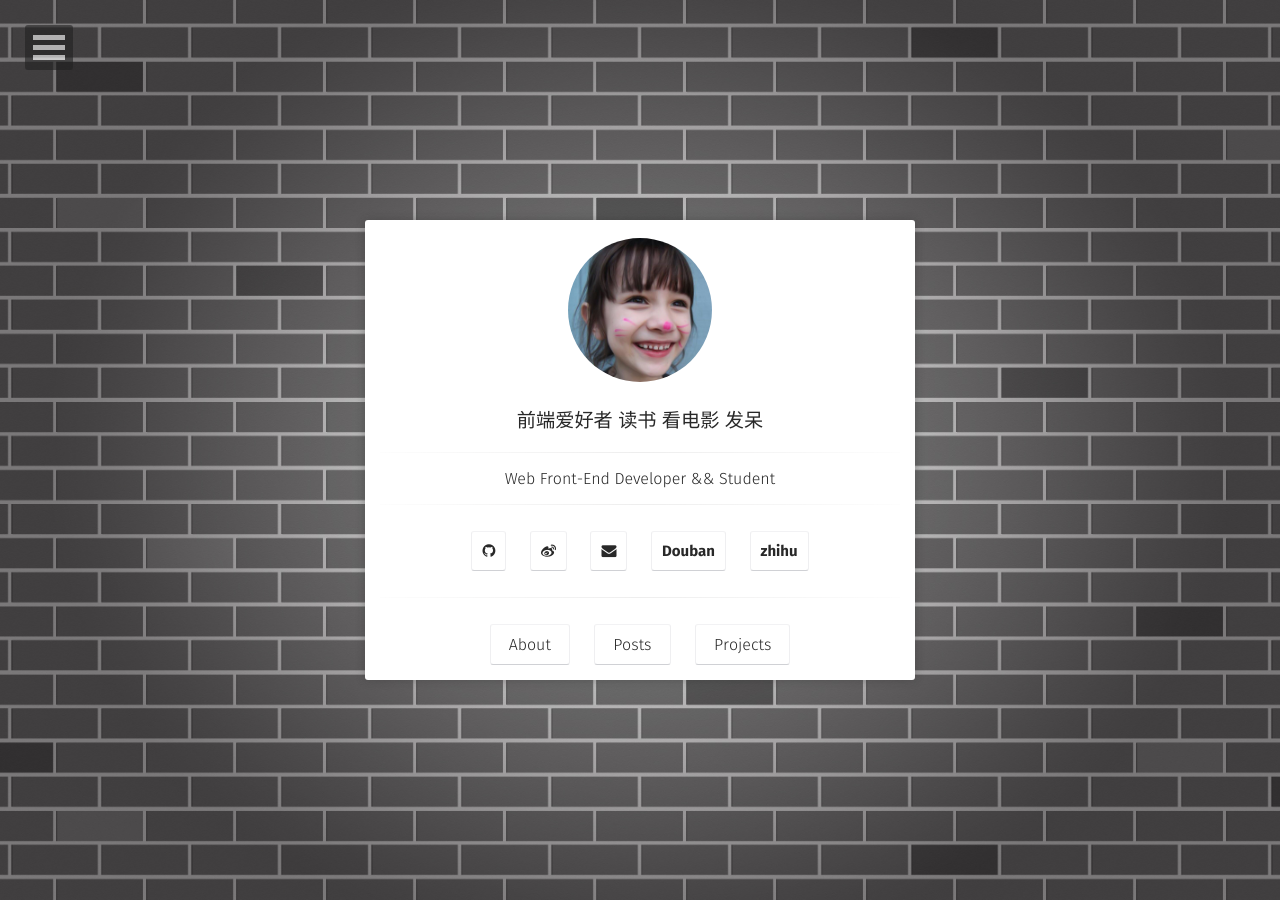
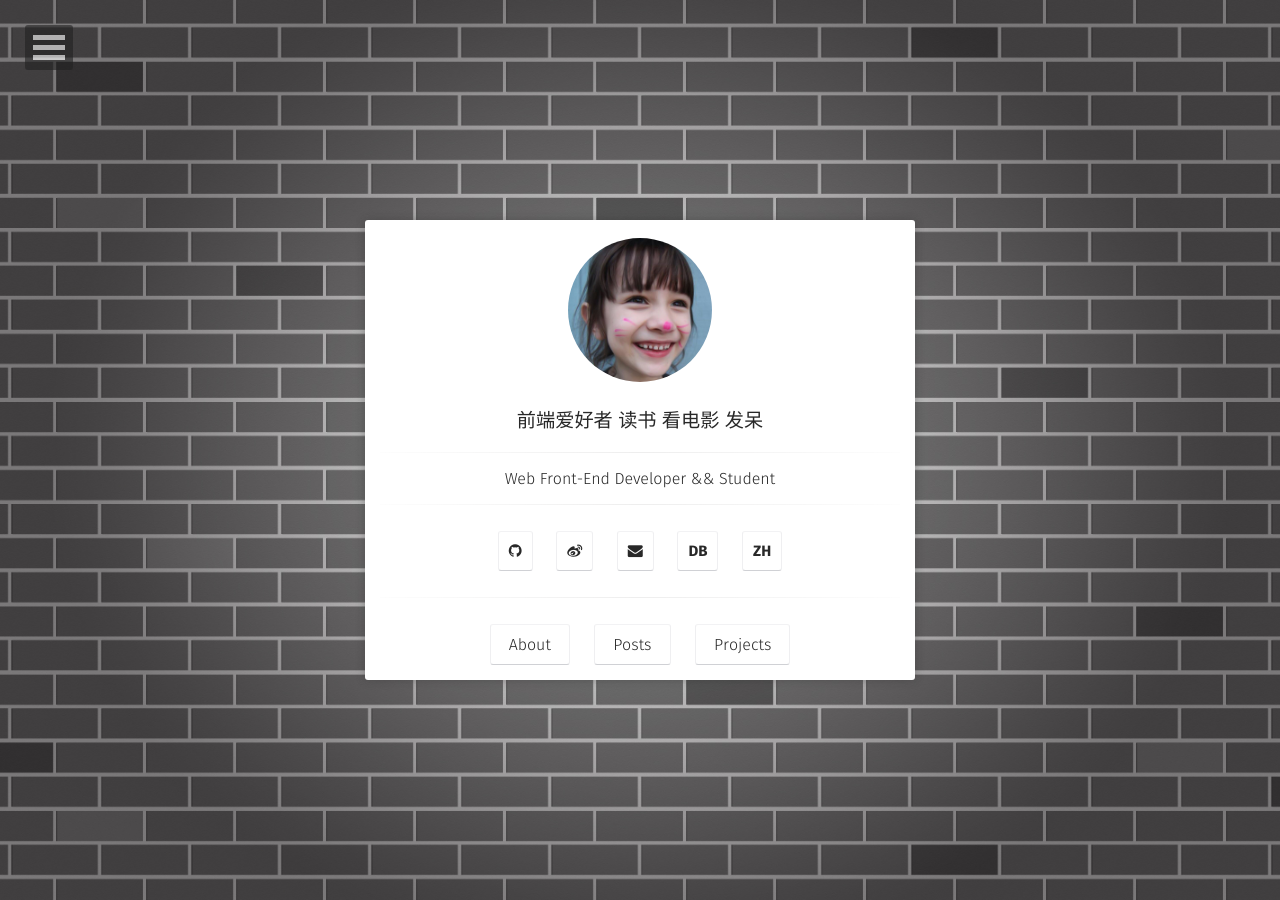
Before and after one commit to Chenyueli/Blog, a Jekyll site: the page built from index.html, in a window 1280 px wide. Built offline with Jekyll 4.4.1, drawn with Linux system fonts in a browser that asks for light colours; some web fonts are replaced.

Commit message:
change less post

```diff
--- a/_includes/social-links.html
+++ b/_includes/social-links.html
@@ -3,6 +3,6 @@
                         <a class="social-btn" href="http://github.com/Chenyueli" target="_blank" ><i class="fa fa-github" aria-hidden="true"></i></a>
                         <a class="social-btn" href="http://www.weibo.com/3203834660" target="_blank" ><i class="fa fa-weibo" aria-hidden="true"></i></a>
                         <a class="social-btn" href="mailto:me@18559024715.163.com" target="_blank"><i class="fa fa-envelope" aria-hidden="true"></i></a>
-                         <a class="social-btn" href="http://www.douban.com/people/Chenyueli/" target="_blank" >Douban</a>
-                        <a class="social-btn" href="http://www.zhihu.com/people/chenyuelili" target="_blank">zhihu</a>
+                         <a class="social-btn" href="http://www.douban.com/people/Chenyueli/" target="_blank" >DB</a>
+                        <a class="social-btn" href="http://www.zhihu.com/people/chenyuelili" target="_blank">ZH</a>
                     </h3>
```
